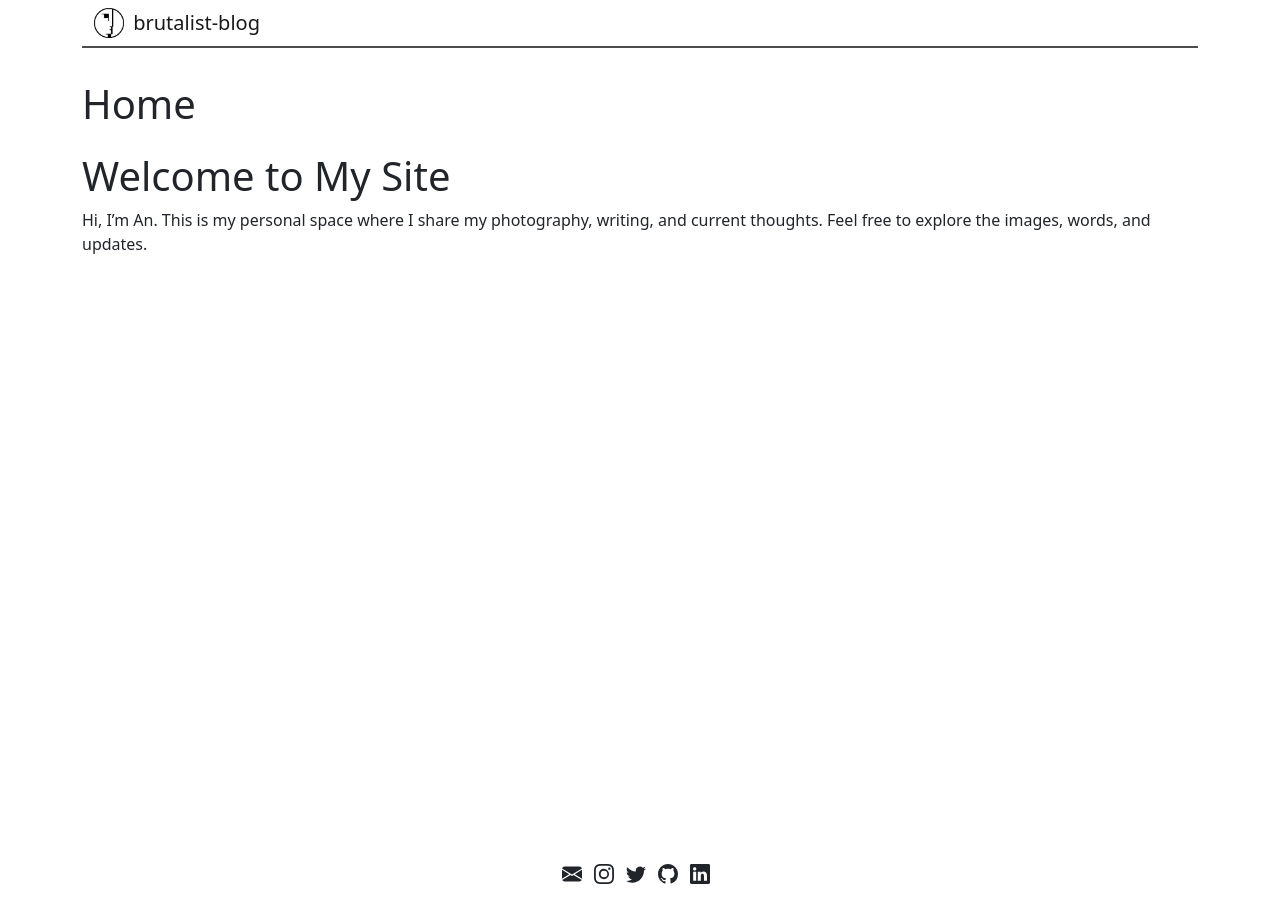
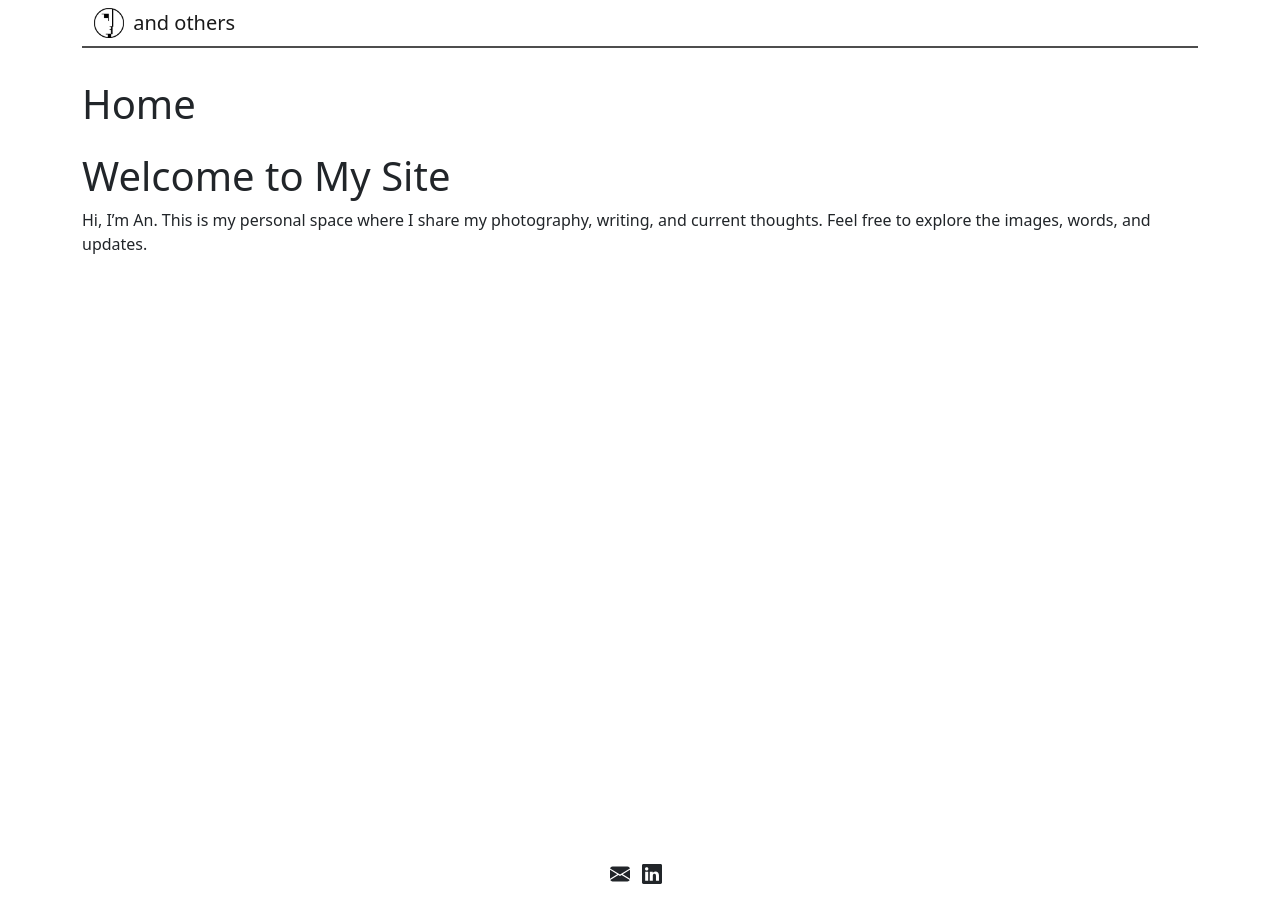
Before and after one commit to andothers/andothers.github.io, a Jekyll site: the page built from index.md, in a window 1280 px wide. Built offline with Jekyll 4.4.1, drawn with Linux system fonts in a browser that asks for light colours.

Commit message:
Update _config.yml

```diff
--- a/_config.yml
+++ b/_config.yml
@@ -3,10 +3,10 @@
 #
 
 # Name of your site (displayed in the navbar)
-name: brutalist-blog
+name: and others
 
 # Your site's title (e.g., Ben's Awesome Site, The GitHub Blog, etc.), used as part of the title tag like Home | Ben's Awesome Site.
-title: brutalist-blog
+title: Images, Words, ... and others
 
 # Link to avatar in the navbar (/assets/images/avatar.png). Leave empty if no logo desired. Two avatars for light and dark mode.
 # Avatar for light mode site
@@ -15,13 +15,13 @@ lightavatar: /assets/images/light_bauhaus_logo.png
 darkavatar: /assets/images/dark_bauhaus_logo.png
 
 # A short description (e.g., A blog dedicated to reviewing cat gifs), used as part of the title tag like Ben's Awesome Site | A blog dedicated to reviewing cat gifs instead of Ben's Awesome Site | Long description about a blog dedicated to reviewing cat gifs that would be used when page.title is not defined.
-tagline: Minimalistic Jekyll theme that automatically supports dark and light modes for blogs
+tagline:
 
 # A longer description used for the description meta tag. Also used as fallback for pages that don't provide their own description, and also as part of the page's title tag if neither page.title nor site.tagline has been defined.
-description: Minimalistic Jekyll theme that automatically supports dark and light modes for blogs
+description:
 
 # The full URL to your site. Note: site.github.url will be used by default.
-url:
+url: https://andothers.github.io/
 
 # If you're hosting your site at a Project repository on GitHub pages
 # (http://yourusername.github.io/repository-name)
@@ -30,7 +30,7 @@ url:
 baseurl: ""
 
 # global author information
-author: andrew-park
+author: an-nguyen
 
 # URL to a site-wide logo (e.g., /assets/your-company-logo.png)
 logo: /assets/images/light_bauhaus_logo.png
@@ -42,13 +42,10 @@ permalink: /:year/:month/:day/:title/
 
 # Includes an icon in the footer for each username you enter
 footer-links:
-  email: mkie0125@gmail.com
-  facebook:
-  github: andrewhwanpark/brutalist-blog
-  instagram: andrewhwanpark
-  linkedin: andrewhwanpark
-  rss: # just type anything here for a working RSS icon
-  twitter: andrewhwanpark
+  email: annguyenducthanh@gmail.com
+  linkedin: annguyen155
+
+
 
 plugins:
   - jekyll-seo-tag
```
